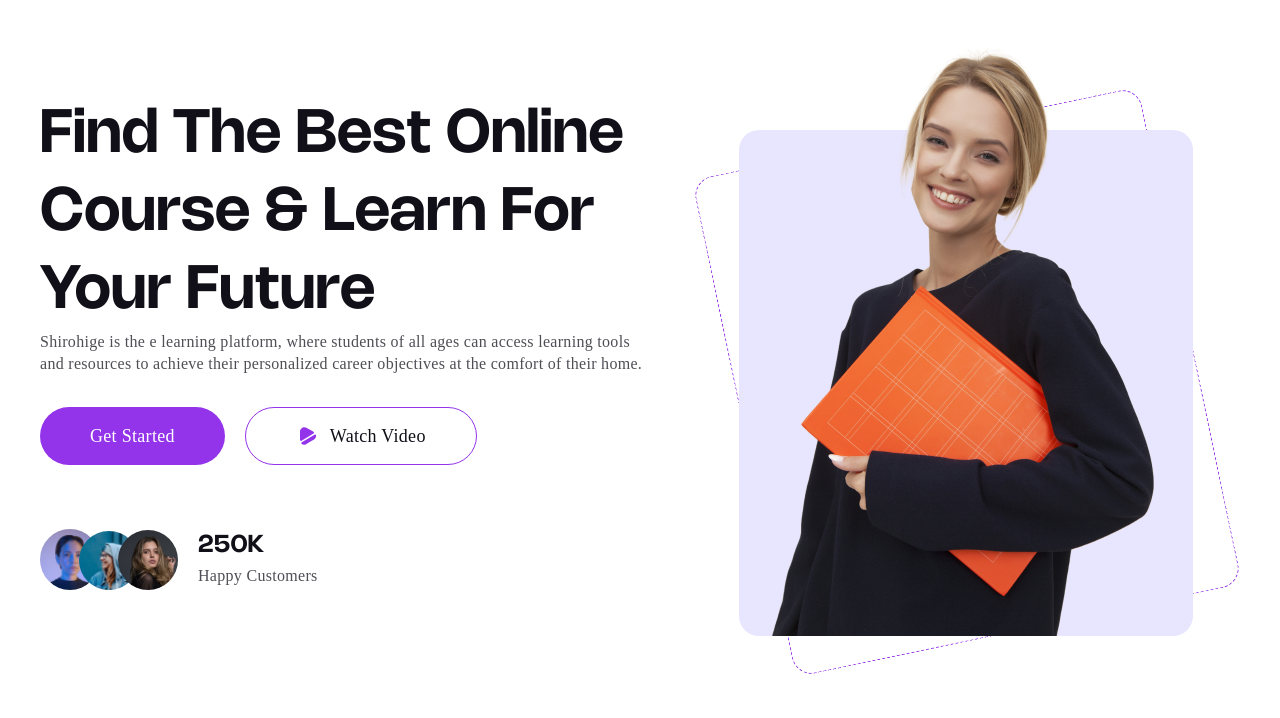
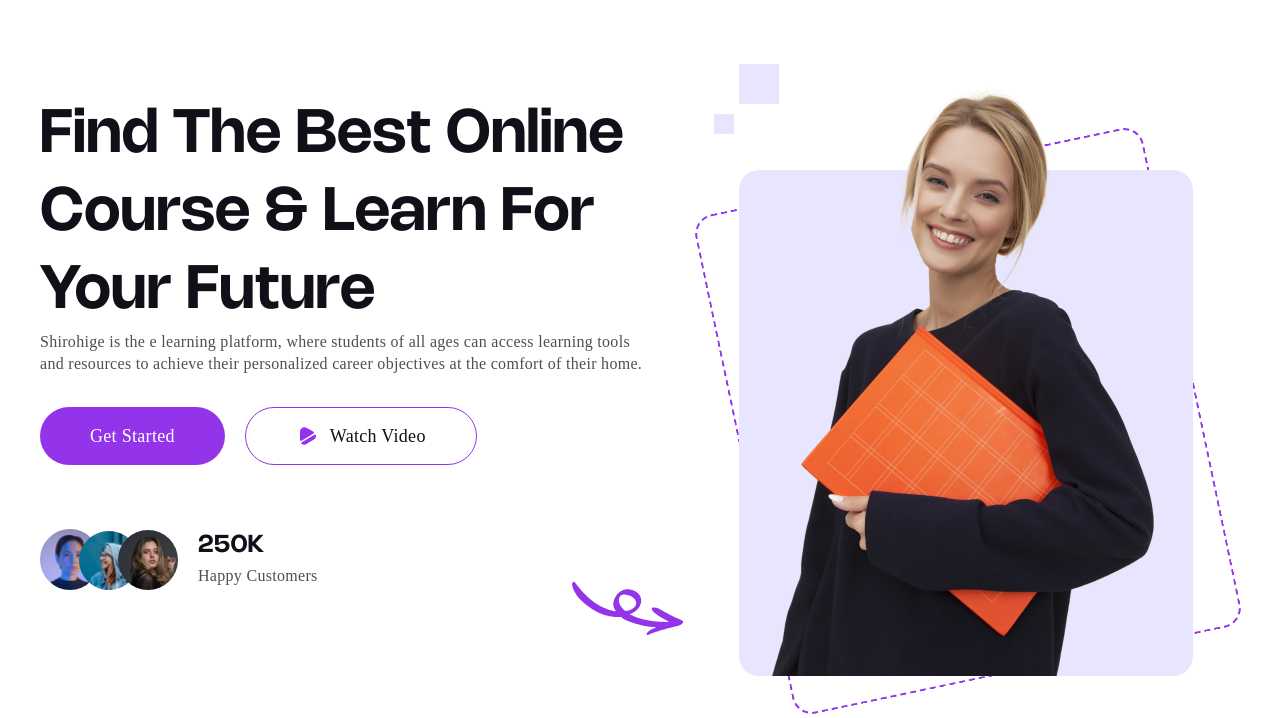
Before and after one commit to sabir-phantom/Practice-Project-1, a plain HTML site: page index.html in a window 1280 px wide. Shown: the part 93-811 px from the top of the page. Drawn offline with Linux system fonts and the light colour scheme; a web font is replaced by a local one.

Commit message:
banner complete

```diff
--- a/assets/css/style.css
+++ b/assets/css/style.css
@@ -246,10 +246,34 @@ button {
   content: "";
   position: absolute;
   border-radius: 20px;
-  border: 1.5px dashed var(--primary-clr);
+  border: 2.5px dashed var(--primary-clr);
   width: 454px;
   height: 506px;
   transform: rotate(-11.853deg);
   bottom: 0;
   z-index: -11;
 }
+
+/* banner bg shapes */
+.big-box {
+  width: 40px;
+  aspect-ratio: 1;
+  background: #E8E6FF;
+  position: relative;
+  top: 55px;
+}
+.big-box::after {
+  content: "";
+  width: 20px;
+  aspect-ratio: 1;
+  background: #E8E6FF;
+  position: absolute;
+  top: 50px;
+  left: -25px;
+}
+.banner-arw {
+  display: block;
+  position: absolute;
+  bottom: 0;
+  left: -180px;
+}
--- a/index.html
+++ b/index.html
@@ -78,8 +78,21 @@
                 </div>
 
                 <div class="banner-right">
+                    <div class="banner-box big-box sm-box"></div>
                     <div class="banner-img">
                         <img class="main-bnr-img" src="./assets/img/banner-img.png" alt="">
+                    </div>
+                    <div class="banner-arw">
+                        <svg xmlns="http://www.w3.org/2000/svg" width="136" height="136" viewBox="0 0 136 136" fill="none">
+                            <g clip-path="url(#clip0_72_27)">
+                              <path fill-rule="evenodd" clip-rule="evenodd" d="M115.478 90.6498C107.998 92.1399 92.6776 96.8397 90.6425 98.2627C89.4978 99.0631 88.1564 99.2436 87.7339 98.6395C86.8001 97.304 90.5144 93.9493 94.8573 92.2382C97.7377 91.0763 97.7599 91.108 93.4498 90.9023C83.4596 90.36 65.2268 84.5976 62.6635 81.1349C61.8979 80.1078 43.9807 85.1558 22.0112 64.2992C15.3584 57.9672 10.9614 47.5485 14.1949 45.8083C14.7482 45.5161 15.3869 45.685 15.7522 46.1397L19.1223 50.553C37.1903 74.0904 56.9924 75.3942 57.0464 75.4038C56.9417 75.0509 50.9851 68.5635 57.3089 59.5966C60.0953 55.6597 64.5436 52.8807 69.3972 53.3218C84.9495 54.7093 86.9279 71.0804 72.3792 77.5605C70.4175 78.4114 70.2523 78.2428 74.7649 80.2953C82.5285 83.8148 94.8699 86.0271 106.364 85.944C110.636 85.8921 110.649 85.978 105.431 83.1877C93.1234 76.6907 88.6954 70.6967 96.8862 71.6449C98.7424 71.862 99.4383 72.1801 107.713 76.9046C110.875 78.7181 115.883 81.2764 118.829 82.5779C124.352 85.06 124.835 85.4797 123.823 86.9446C122.529 88.7494 120.589 89.632 115.478 90.6498ZM76.4071 69.9146C79.458 64.7986 73.8856 59.1314 65.2941 58.5581C60.9713 58.2666 58.7283 62.439 60.4675 67.567C61.5149 70.6222 65.578 75.2142 67.0911 75.0084C70.6673 74.6383 75.0486 72.2375 76.4071 69.9146Z" fill="#9333EA"/>
+                            </g>
+                            <defs>
+                              <clipPath id="clip0_72_27">
+                                <rect width="97" height="97" fill="white" transform="matrix(0.819525 -0.573044 -0.573044 -0.819525 55.5852 135.079)"/>
+                              </clipPath>
+                            </defs>
+                          </svg>
                     </div>
                 </div>
 
@@ -87,5 +100,6 @@
         </div>
     </section>
 
+
 </body>
 </html>
```
Also changed, not shown: assets/img/Arrow Line Head Swirl Medium.png (added).
